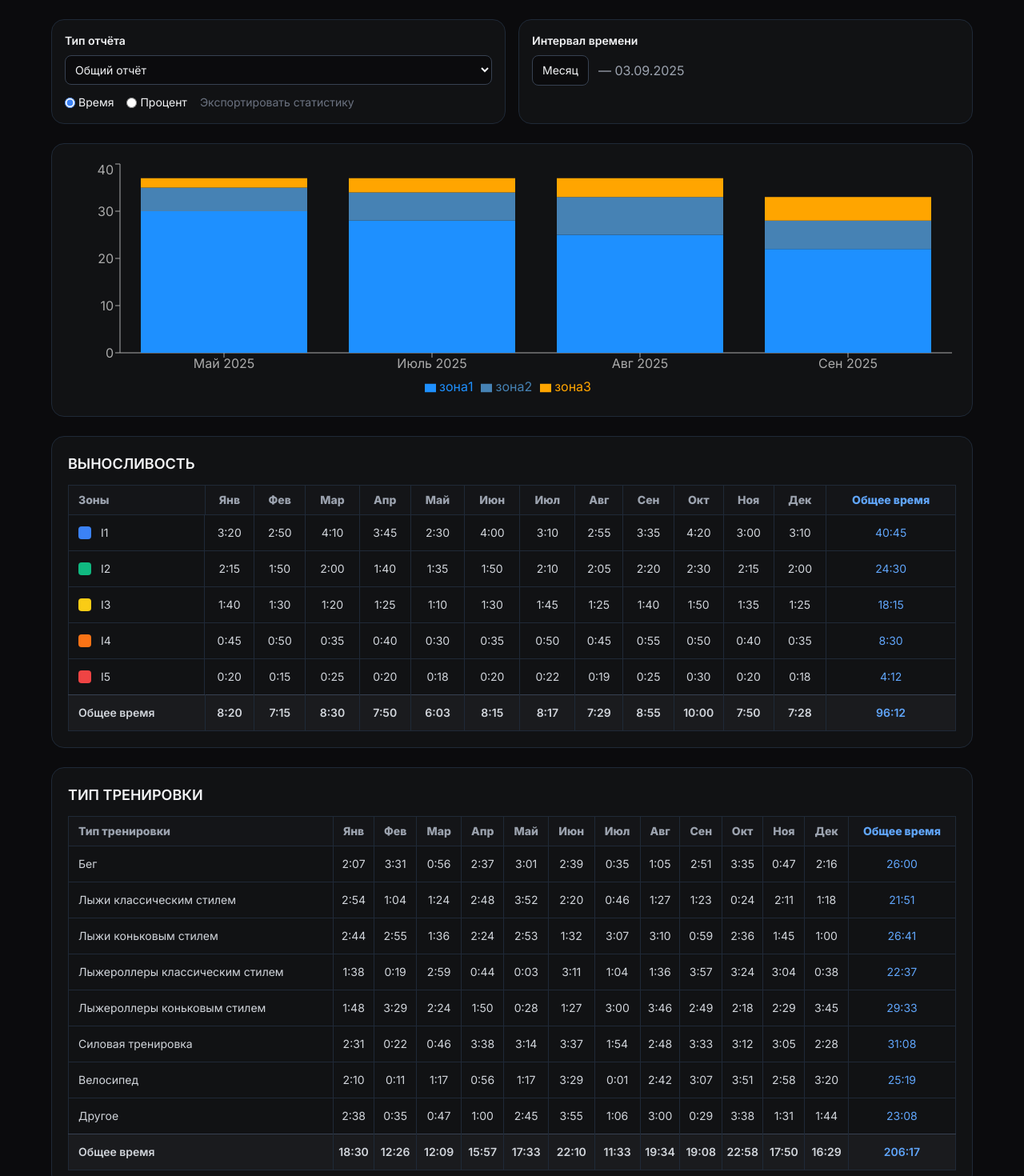
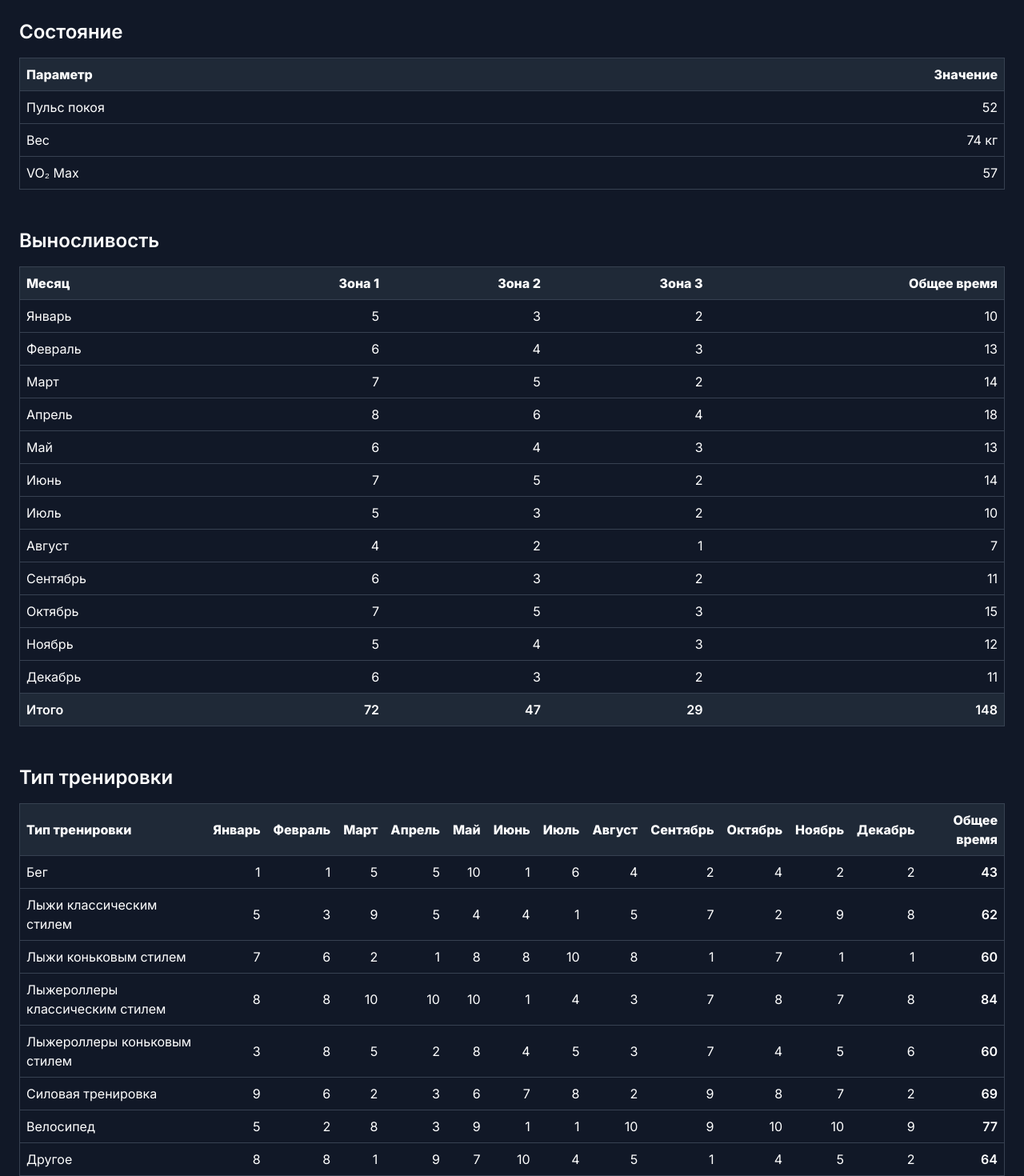
Before and after one commit to mbaliabin/dagbook-test, a React (Vite) app in the folder fasx-frontend/: page /statistics in a window 1280 px wide. Shown: the top 1470 px of the page at 80% size. Built offline with nearby package versions, Linux system fonts and the light colour scheme.

Commit message:
Доработка StatisticsPage.tsx 6

```diff
--- a/fasx-frontend/src/pages/StatisticsPage.tsx
+++ b/fasx-frontend/src/pages/StatisticsPage.tsx
@@ -1,72 +1,22 @@
-import React, { useState } from "react";
-import {
-  BarChart,
-  Bar,
-  XAxis,
-  YAxis,
-  Tooltip,
-  Legend,
-  ResponsiveContainer,
-} from "recharts";
+import React from "react";
 
-const mockData = [
-  { month: "Май 2025", зона1: 30, зона2: 5, зона3: 2 },
-  { month: "Июль 2025", зона1: 28, зона2: 6, зона3: 3 },
-  { month: "Авг 2025", зона1: 25, зона2: 8, зона3: 4 },
-  { month: "Сен 2025", зона1: 22, зона2: 6, зона3: 5 },
+const enduranceData = [
+  { month: "Январь", зона1: 5, зона2: 3, зона3: 2 },
+  { month: "Февраль", зона1: 6, зона2: 4, зона3: 3 },
+  { month: "Март", зона1: 7, зона2: 5, зона3: 2 },
+  { month: "Апрель", зона1: 8, зона2: 6, зона3: 4 },
+  { month: "Май", зона1: 6, зона2: 4, зона3: 3 },
+  { month: "Июнь", зона1: 7, зона2: 5, зона3: 2 },
+  { month: "Июль", зона1: 5, зона2: 3, зона3: 2 },
+  { month: "Август", зона1: 4, зона2: 2, зона3: 1 },
+  { month: "Сентябрь", зона1: 6, зона2: 3, зона3: 2 },
+  { month: "Октябрь", зона1: 7, зона2: 5, зона3: 3 },
+  { month: "Ноябрь", зона1: 5, зона2: 4, зона3: 3 },
+  { month: "Декабрь", зона1: 6, зона2: 3, зона3: 2 },
 ];
 
-export default function StatisticsPage() {
-  const [reportType, setReportType] = useState("Общий отчёт");
-  const [interval, setInterval] = useState("Месяц");
-  const [mode, setMode] = useState("Время");
-
-  const months = [
-    "Янв",
-    "Фев",
-    "Мар",
-    "Апр",
-    "Май",
-    "Июн",
-    "Июл",
-    "Авг",
-    "Сен",
-    "Окт",
-    "Ноя",
-    "Дек",
-  ];
-
-  // Таблица выносливости
-  const enduranceData = [
-    {
-      zone: "I1",
-      color: "#3b82f6",
-      data: ["3:20", "2:50", "4:10", "3:45", "2:30", "4:00", "3:10", "2:55", "3:35", "4:20", "3:00", "3:10"],
-    },
-    {
-      zone: "I2",
-      color: "#10b981",
-      data: ["2:15", "1:50", "2:00", "1:40", "1:35", "1:50", "2:10", "2:05", "2:20", "2:30", "2:15", "2:00"],
-    },
-    {
-      zone: "I3",
-      color: "#facc15",
-      data: ["1:40", "1:30", "1:20", "1:25", "1:10", "1:30", "1:45", "1:25", "1:40", "1:50", "1:35", "1:25"],
-    },
-    {
-      zone: "I4",
-      color: "#f97316",
-      data: ["0:45", "0:50", "0:35", "0:40", "0:30", "0:35", "0:50", "0:45", "0:55", "0:50", "0:40", "0:35"],
-    },
-    {
-      zone: "I5",
-      color: "#ef4444",
-      data: ["0:20", "0:15", "0:25", "0:20", "0:18", "0:20", "0:22", "0:19", "0:25", "0:30", "0:20", "0:18"],
-    },
-  ];
-
-  // Таблица типов тренировок
-  const trainingTypes = [
+// Данные для таблицы "Тип тренировки"
+const workoutTypes = [
   "Бег",
   "Лыжи классическим стилем",
   "Лыжи коньковым стилем",
@@ -77,166 +27,120 @@ export default function StatisticsPage() {
   "Другое",
 ];
 
-  const trainingTypeData = trainingTypes.map((type) => ({
-    type,
-    data: Array.from({ length: 12 }, () =>
-      `${Math.floor(Math.random() * 4)}:${String(
-        Math.floor(Math.random() * 60)
-      ).padStart(2, "0")}`
-    ),
-  }));
+const months = [
+  "Январь",
+  "Февраль",
+  "Март",
+  "Апрель",
+  "Май",
+  "Июнь",
+  "Июль",
+  "Август",
+  "Сентябрь",
+  "Октябрь",
+  "Ноябрь",
+  "Декабрь",
+];
 
-  // ======= Вспомогательные функции =======
-  const toMinutes = (time: string) => {
-    const [h, m] = time.split(":").map(Number);
-    return h * 60 + m;
+const mockWorkoutTypeData: Record<string, Record<string, number>> = {};
+workoutTypes.forEach((type) => {
+  mockWorkoutTypeData[type] = {};
+  months.forEach((month) => {
+    mockWorkoutTypeData[type][month] = Math.floor(Math.random() * 10) + 1; // рандомные часы
+  });
+});
+
+const TrainingStatsPage: React.FC = () => {
+  // Вычисляем totals
+  const enduranceTotals = {
+    зона1: enduranceData.reduce((acc, m) => acc + m.зона1, 0),
+    зона2: enduranceData.reduce((acc, m) => acc + m.зона2, 0),
+    зона3: enduranceData.reduce((acc, m) => acc + m.зона3, 0),
   };
 
-  const toTimeString = (minutes: number) => {
-    const h = Math.floor(minutes / 60);
-    const m = minutes % 60;
-    return `${h}:${m.toString().padStart(2, "0")}`;
-  };
-
-  const totalByMonth = months.map((_, monthIndex) => {
-    const totalMinutes = enduranceData.reduce(
-      (sum, zone) => sum + toMinutes(zone.data[monthIndex]),
+  const totalByType: Record<string, number> = {};
+  workoutTypes.forEach((type) => {
+    totalByType[type] = Object.values(mockWorkoutTypeData[type]).reduce(
+      (acc, val) => acc + val,
       0
     );
-    return toTimeString(totalMinutes);
   });
 
-  const totalByZone = enduranceData.map((zone) => {
-    const totalMinutes = zone.data.reduce(
-      (sum, time) => sum + toMinutes(time),
+  const totalByMonth: Record<string, number> = {};
+  months.forEach((month) => {
+    totalByMonth[month] = workoutTypes.reduce(
+      (acc, type) => acc + mockWorkoutTypeData[type][month],
       0
     );
-    return toTimeString(totalMinutes);
   });
 
-  const totalTrainingByMonth = months.map((_, i) => {
-    const total = trainingTypeData.reduce(
-      (sum, type) => sum + toMinutes(type.data[i]),
-      0
-    );
-    return toTimeString(total);
-  });
-
-  const totalTrainingByType = trainingTypeData.map((t) => {
-    const total = t.data.reduce((sum, time) => sum + toMinutes(time), 0);
-    return toTimeString(total);
-  });
-
-  // ======= JSX =======
   return (
-    <div className="min-h-screen bg-[#0B0B0D] text-gray-100 p-6">
-      <div className="max-w-6xl mx-auto space-y-6">
-
-        {/* Фильтры */}
-        <div className="grid grid-cols-1 md:grid-cols-2 gap-4">
-          <div className="bg-[#111214] p-4 rounded-2xl border border-gray-800">
-            <label className="block text-sm font-semibold mb-2">
-              Тип отчёта
-            </label>
-            <select
-              value={reportType}
-              onChange={(e) => setReportType(e.target.value)}
-              className="w-full bg-[#0B0B0D] border border-gray-700 rounded-lg p-2 text-sm"
-            >
-              <option>Общий отчёт</option>
-              <option>Выносливость</option>
-              <option>Силовые</option>
-            </select>
-            <div className="flex items-center gap-4 mt-3 text-sm">
-              <label className="flex items-center gap-1 cursor-pointer">
-                <input
-                  type="radio"
-                  checked={mode === "Время"}
-                  onChange={() => setMode("Время")}
-                  className="accent-blue-500"
-                />
-                Время
-              </label>
-              <label className="flex items-center gap-1 cursor-pointer">
-                <input
-                  type="radio"
-                  checked={mode === "Процент"}
-                  onChange={() => setMode("Процент")}
-                  className="accent-blue-500"
-                />
-                Процент
-              </label>
-              <span className="text-gray-500">Экспортировать статистику</span>
+    <div className="p-6 bg-gray-900 min-h-screen text-white space-y-12">
+      {/* 1. Таблица состояния */}
+      <div>
+        <h2 className="text-2xl font-semibold mb-4">Состояние</h2>
+        <div className="overflow-x-auto">
+          <table className="min-w-full border border-gray-700">
+            <thead className="bg-gray-800">
+              <tr>
+                <th className="p-2 text-left">Параметр</th>
+                <th className="p-2 text-right">Значение</th>
+              </tr>
+            </thead>
+            <tbody>
+              <tr className="border-t border-gray-700">
+                <td className="p-2">Пульс покоя</td>
+                <td className="p-2 text-right">52</td>
+              </tr>
+              <tr className="border-t border-gray-700">
+                <td className="p-2">Вес</td>
+                <td className="p-2 text-right">74 кг</td>
+              </tr>
+              <tr className="border-t border-gray-700">
+                <td className="p-2">VO₂ Max</td>
+                <td className="p-2 text-right">57</td>
+              </tr>
+            </tbody>
+          </table>
         </div>
       </div>
 
-          <div className="bg-[#111214] p-4 rounded-2xl border border-gray-800">
-            <label className="block text-sm font-semibold mb-2">
-              Интервал времени
-            </label>
-            <div className="flex items-center gap-3">
-              <button className="bg-[#0B0B0D] border border-gray-700 rounded-lg px-3 py-2 text-sm">
-                {interval}
-              </button>
-              <span className="text-gray-400">— 03.09.2025</span>
-            </div>
-          </div>
-        </div>
-
-        {/* Диаграмма */}
-        <div className="bg-[#111214] p-5 rounded-2xl border border-gray-800">
-          <ResponsiveContainer width="100%" height={300}>
-            <BarChart data={mockData}>
-              <XAxis dataKey="month" stroke="#aaa" />
-              <YAxis stroke="#aaa" />
-              <Tooltip
-                contentStyle={{
-                  backgroundColor: "#1a1a1d",
-                  border: "1px solid #333",
-                }}
-              />
-              <Legend />
-              <Bar dataKey="зона1" stackId="a" fill="#1E90FF" />
-              <Bar dataKey="зона2" stackId="a" fill="#4682B4" />
-              <Bar dataKey="зона3" stackId="a" fill="#FFA500" />
-            </BarChart>
-          </ResponsiveContainer>
-        </div>
-
-        {/* ВЫНОСЛИВОСТЬ */}
-        <div className="bg-[#111214] p-5 rounded-2xl border border-gray-800">
-          <h2 className="text-lg font-semibold mb-3">ВЫНОСЛИВОСТЬ</h2>
+      {/* 2. Таблица выносливости */}
+      <div>
+        <h2 className="text-2xl font-semibold mb-4">Выносливость</h2>
         <div className="overflow-x-auto">
-            <table className="w-full text-sm text-gray-300 border-collapse border border-gray-800">
-              <thead className="text-gray-400 bg-[#141518]">
+          <table className="min-w-full border border-gray-700">
+            <thead className="bg-gray-800">
               <tr>
-                  <th className="text-left py-2 px-3 border-r border-gray-800">Зоны</th>
-                  {months.map((m) => (
-                    <th key={m} className="py-2 px-2 text-center border-r border-gray-800">{m}</th>
-                  ))}
-                  <th className="py-2 px-2 text-center text-blue-400 border-l border-gray-800">Общее время</th>
+                <th className="p-2 text-left">Месяц</th>
+                <th className="p-2 text-right">Зона 1</th>
+                <th className="p-2 text-right">Зона 2</th>
+                <th className="p-2 text-right">Зона 3</th>
+                <th className="p-2 text-right">Общее время</th>
               </tr>
             </thead>
             <tbody>
-                {enduranceData.map(({ zone, color, data }, idx) => (
-                  <tr key={zone} className="border-t border-gray-800 hover:bg-[#1b1c1f] transition">
-                    <td className="py-3 px-3 flex items-center gap-3 border-r border-gray-800">
-                      <div className="w-4 h-4 rounded" style={{ backgroundColor: color }}></div>
-                      {zone}
-                    </td>
-                    {data.map((t, i) => (
-                      <td key={i} className="py-3 text-center border-r border-gray-800">{t}</td>
-                    ))}
-                    <td className="py-3 text-center text-blue-400 border-l border-gray-800">{totalByZone[idx]}</td>
+              {enduranceData.map((item, idx) => {
+                const total = item.зона1 + item.зона2 + item.зона3;
+                return (
+                  <tr key={idx} className="border-t border-gray-700">
+                    <td className="p-2">{item.month}</td>
+                    <td className="p-2 text-right">{item.зона1}</td>
+                    <td className="p-2 text-right">{item.зона2}</td>
+                    <td className="p-2 text-right">{item.зона3}</td>
+                    <td className="p-2 text-right">{total}</td>
                   </tr>
-                ))}
-                <tr className="bg-[#1a1b1e] border-t border-gray-700 font-semibold">
-                  <td className="py-3 px-3 text-left border-r border-gray-800">Общее время</td>
-                  {totalByMonth.map((t, i) => (
-                    <td key={i} className="py-3 text-center border-r border-gray-800">{t}</td>
-                  ))}
-                  <td className="py-3 text-center text-blue-400 border-l border-gray-800">
-                    {toTimeString(totalByMonth.reduce((s, t) => s + toMinutes(t), 0))}
+                );
+              })}
+              <tr className="border-t border-gray-700 font-semibold bg-gray-800">
+                <td className="p-2">Итого</td>
+                <td className="p-2 text-right">{enduranceTotals.зона1}</td>
+                <td className="p-2 text-right">{enduranceTotals.зона2}</td>
+                <td className="p-2 text-right">{enduranceTotals.зона3}</td>
+                <td className="p-2 text-right">
+                  {enduranceTotals.зона1 +
+                    enduranceTotals.зона2 +
+                    enduranceTotals.зона3}
                 </td>
               </tr>
             </tbody>
@@ -244,47 +148,53 @@ export default function StatisticsPage() {
         </div>
       </div>
 
-        {/* ТИП ТРЕНИРОВКИ */}
-        <div className="bg-[#111214] p-5 rounded-2xl border border-gray-800">
-          <h2 className="text-lg font-semibold mb-3">ТИП ТРЕНИРОВКИ</h2>
+      {/* 3. Таблица тип тренировки */}
+      <div>
+        <h2 className="text-2xl font-semibold mb-4">Тип тренировки</h2>
         <div className="overflow-x-auto">
-            <table className="w-full text-sm text-gray-300 border-collapse border border-gray-800">
-              <thead className="text-gray-400 bg-[#141518]">
+          <table className="min-w-full border border-gray-700">
+            <thead className="bg-gray-800">
               <tr>
-                  <th className="text-left py-2 px-3 border-r border-gray-800">Тип тренировки</th>
+                <th className="p-2 text-left">Тип тренировки</th>
                 {months.map((m) => (
-                    <th key={m} className="py-2 px-2 text-center border-r border-gray-800">{m}</th>
+                  <th key={m} className="p-2 text-right">
+                    {m}
+                  </th>
                 ))}
-                  <th className="py-2 px-2 text-center text-blue-400 border-l border-gray-800">Общее время</th>
+                <th className="p-2 text-right">Общее время</th>
               </tr>
             </thead>
             <tbody>
-                {trainingTypeData.map((row, idx) => (
-                  <tr key={row.type} className="border-t border-gray-800 hover:bg-[#1b1c1f] transition">
-                    <td className="py-3 px-3 text-left border-r border-gray-800 font-medium">{row.type}</td>
-                    {row.data.map((time, i) => (
-                      <td key={i} className="py-3 text-center border-r border-gray-800">{time}</td>
+              {workoutTypes.map((type) => (
+                <tr key={type} className="border-t border-gray-700">
+                  <td className="p-2">{type}</td>
+                  {months.map((m) => (
+                    <td key={m} className="p-2 text-right">
+                      {mockWorkoutTypeData[type][m]}
+                    </td>
                   ))}
-                    <td className="py-3 text-center text-blue-400 border-l border-gray-800">
-                      {totalTrainingByType[idx]}
+                  <td className="p-2 text-right font-semibold">
+                    {totalByType[type]}
                   </td>
                 </tr>
               ))}
-                <tr className="bg-[#1a1b1e] border-t border-gray-700 font-semibold">
-                  <td className="py-3 px-3 text-left border-r border-gray-800">Общее время</td>
-                  {totalTrainingByMonth.map((t, i) => (
-                    <td key={i} className="py-3 text-center border-r border-gray-800">{t}</td>
+              <tr className="border-t border-gray-700 font-semibold bg-gray-800">
+                <td className="p-2">Итого по месяцам</td>
+                {months.map((m) => (
+                  <td key={m} className="p-2 text-right">
+                    {totalByMonth[m]}
+                  </td>
                 ))}
-                  <td className="py-3 text-center text-blue-400 border-l border-gray-800">
-                    {toTimeString(totalTrainingByMonth.reduce((s, t) => s + toMinutes(t), 0))}
+                <td className="p-2 text-right">
+                  {Object.values(totalByType).reduce((a, b) => a + b, 0)}
                 </td>
               </tr>
             </tbody>
           </table>
         </div>
       </div>
-
-      </div>
     </div>
   );
-}
+};
+
+export default TrainingStatsPage;
```
Lines whose indentation alone changed are shown as unchanged.
